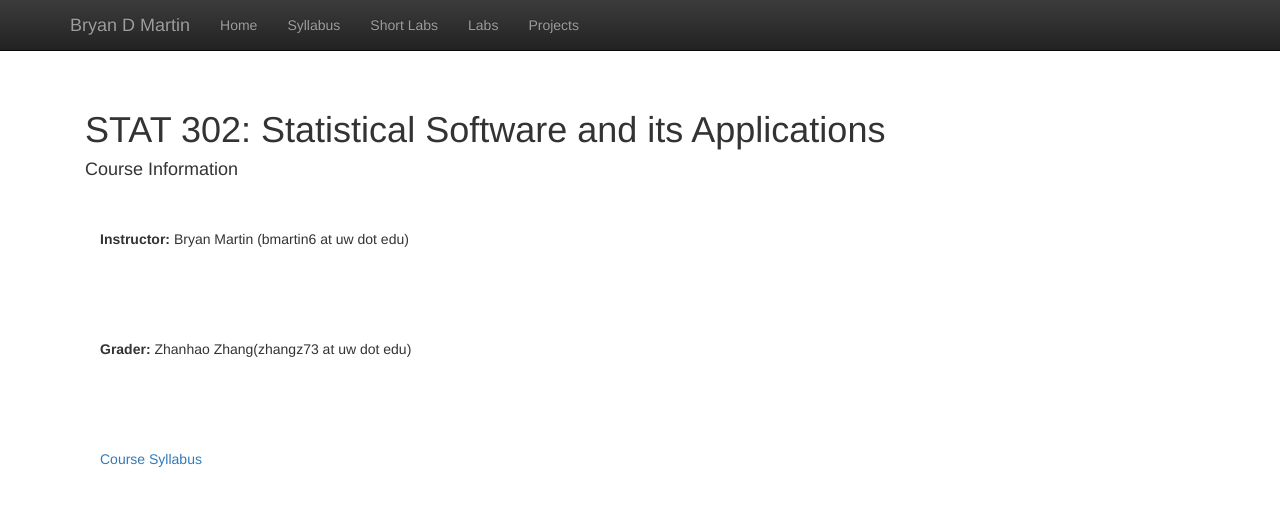
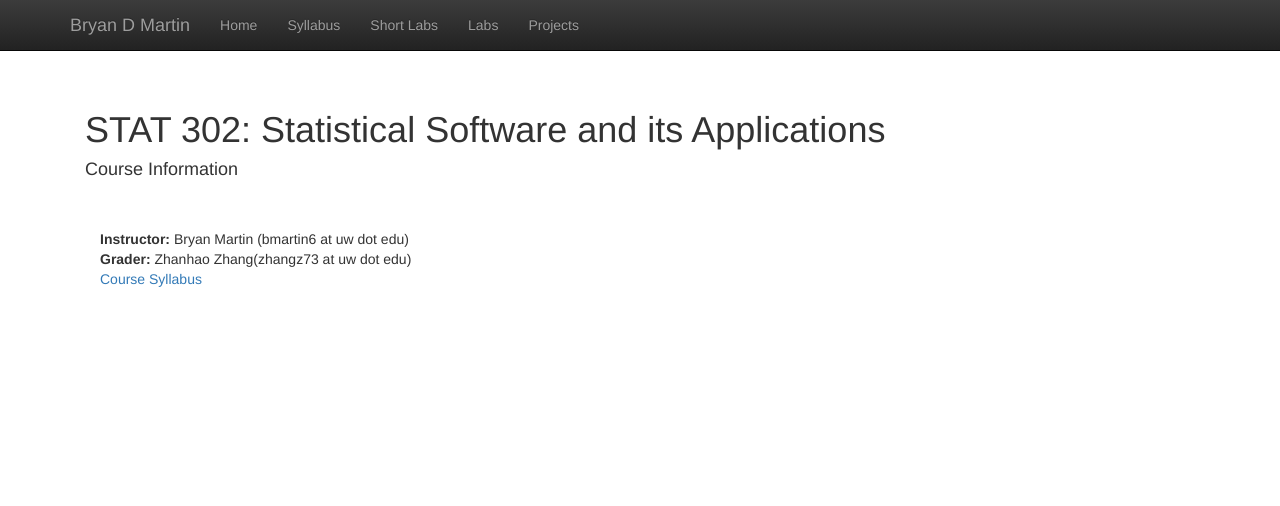
Before and after one commit to bryandmartin/STAT302, a Jekyll site: the page built from index.html, in a window 1280 px wide. Shown: the top 506 px of the page. Built offline with Jekyll 4.4.1, drawn with Linux system fonts in a browser that asks for light colours; nearby versions of some CDN libraries; library files that are not in the unit come from our copies.

Commit message:
Update index.html

```diff
--- a/index.html
+++ b/index.html
@@ -8,11 +8,9 @@ title:  'STAT 302'
 <h4> Course Information </h4>
 <p class="content">
   <b>Instructor:</b> Bryan Martin (bmartin6 at uw dot edu)
-</p>
-<p class="content">
+<br/>
   <b>Grader:</b> Zhanhao Zhang(zhangz73 at uw dot edu)
-</p>
-<p class="content">
+<br/>
   <a href = "bryandmartin.github.io/STAT302/syllabus.html">Course Syllabus</a>
 </p>
 
```
